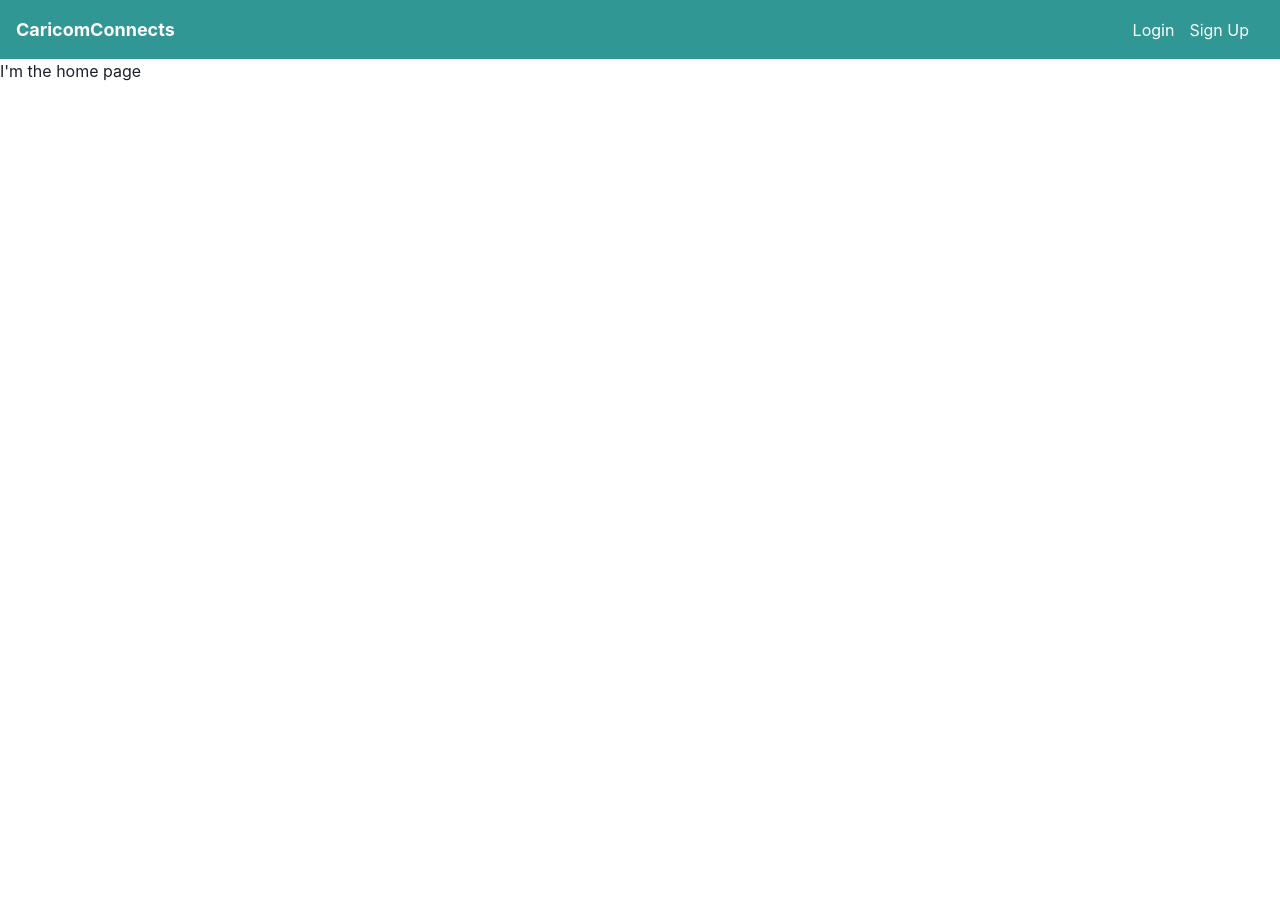
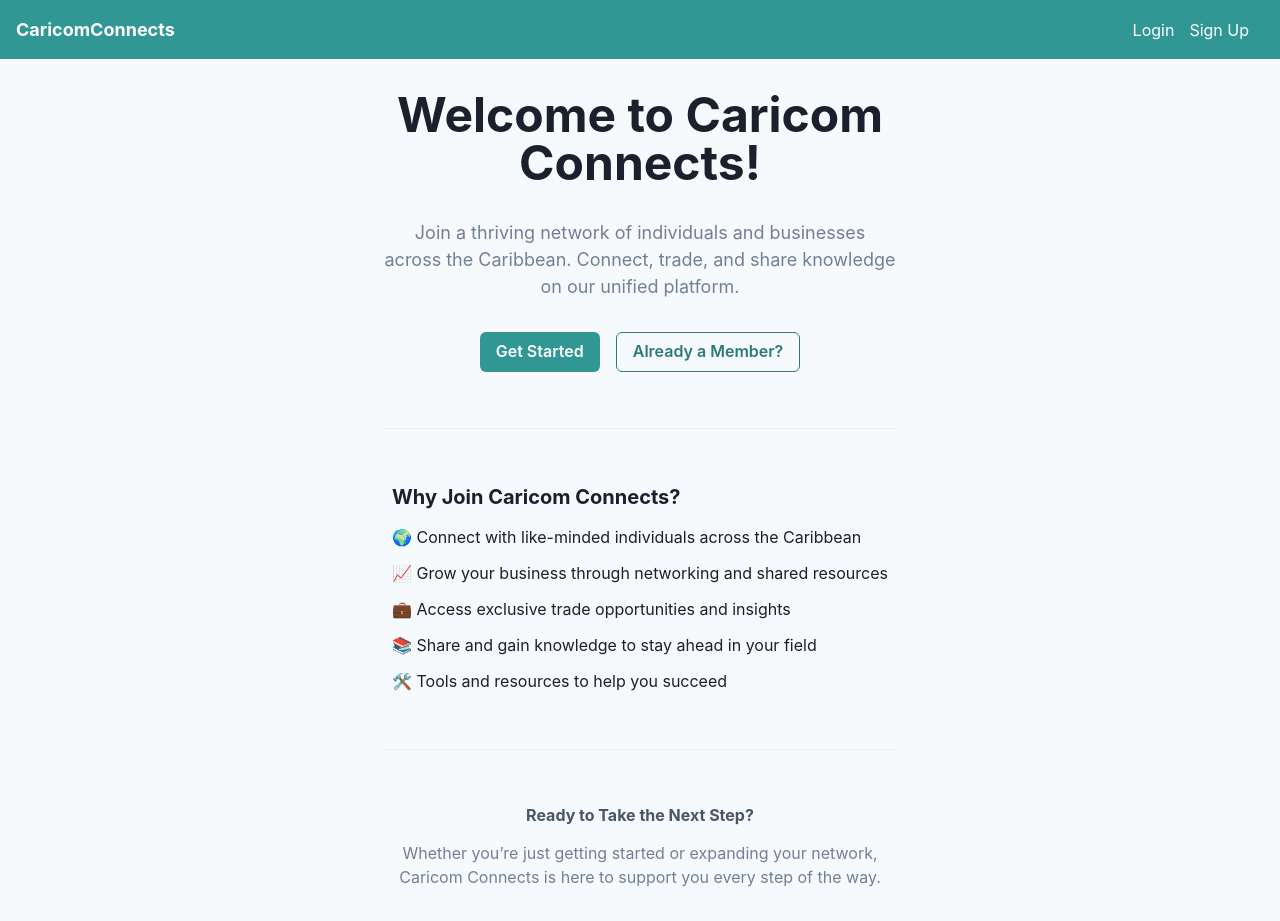
Before and after one commit to kantoku14/caricom-connects-portal, a React (Vite) app: page / in a window 1280 px wide. Before the commit the page ends 800 px from the top, so only its background shows below. Built offline with nearby package versions, Linux system fonts and the light colour scheme; no server answers.

Commit message:
feat(Home): Update Home content and navigation for enhanced user engagement on initial visit

```diff
--- a/src/pages/Home.tsx
+++ b/src/pages/Home.tsx
@@ -1,4 +1,94 @@
-// We'll complete this component later
-export function Home() {
-  return <p>I'm the home page</p>;
-}
+import {
+  Box,
+  Button,
+  Heading,
+  Text,
+  VStack,
+  HStack,
+  Center,
+  Stack,
+  Divider,
+  List,
+  ListItem,
+  useColorModeValue,
+} from '@chakra-ui/react';
+import { useAuth } from '../context/AuthContext';
+import { useNavigate } from 'react-router-dom';
+
+export const Home = () => {
+  const { user } = useAuth(); // Access the user state to determine if a user is logged in
+  const navigate = useNavigate();
+
+  const handleGetStarted = () => navigate('/register');
+  const handleLogin = () => navigate('/login');
+
+  return (
+    <Box p={8} bg={useColorModeValue('gray.50', 'gray.800')} minH="100vh">
+      <Center>
+        <VStack spacing={8} textAlign="center" maxW="lg">
+          <Heading size="2xl">Welcome to Caricom Connects!</Heading>
+          <Text fontSize="lg" color="gray.500">
+            Join a thriving network of individuals and businesses across the
+            Caribbean. Connect, trade, and share knowledge on our unified
+            platform.
+          </Text>
+
+          {!user ? (
+            // Show these buttons if the user is not logged in
+            <HStack spacing={4}>
+              <Button colorScheme="teal" onClick={handleGetStarted}>
+                Get Started
+              </Button>
+              <Button
+                variant="outline"
+                colorScheme="teal"
+                onClick={handleLogin}
+              >
+                Already a Member?
+              </Button>
+            </HStack>
+          ) : (
+            // Welcome message if the user is logged in
+            <Text fontSize="xl" color="teal.600">
+              Welcome back, {user.name}! Explore the latest connections and
+              opportunities.
+            </Text>
+          )}
+
+          <Divider my={6} />
+
+          <Stack spacing={4} textAlign="left">
+            <Heading size="md">Why Join Caricom Connects?</Heading>
+            <List spacing={3}>
+              <ListItem>
+                🌍 Connect with like-minded individuals across the Caribbean
+              </ListItem>
+              <ListItem>
+                📈 Grow your business through networking and shared resources
+              </ListItem>
+              <ListItem>
+                💼 Access exclusive trade opportunities and insights
+              </ListItem>
+              <ListItem>
+                📚 Share and gain knowledge to stay ahead in your field
+              </ListItem>
+              <ListItem>🛠️ Tools and resources to help you succeed</ListItem>
+            </List>
+          </Stack>
+
+          <Divider my={6} />
+
+          <Stack spacing={4} textAlign="center">
+            <Heading size="sm" color="gray.600">
+              Ready to Take the Next Step?
+            </Heading>
+            <Text fontSize="md" color="gray.500">
+              Whether you’re just getting started or expanding your network,
+              Caricom Connects is here to support you every step of the way.
+            </Text>
+          </Stack>
+        </VStack>
+      </Center>
+    </Box>
+  );
+};
```
